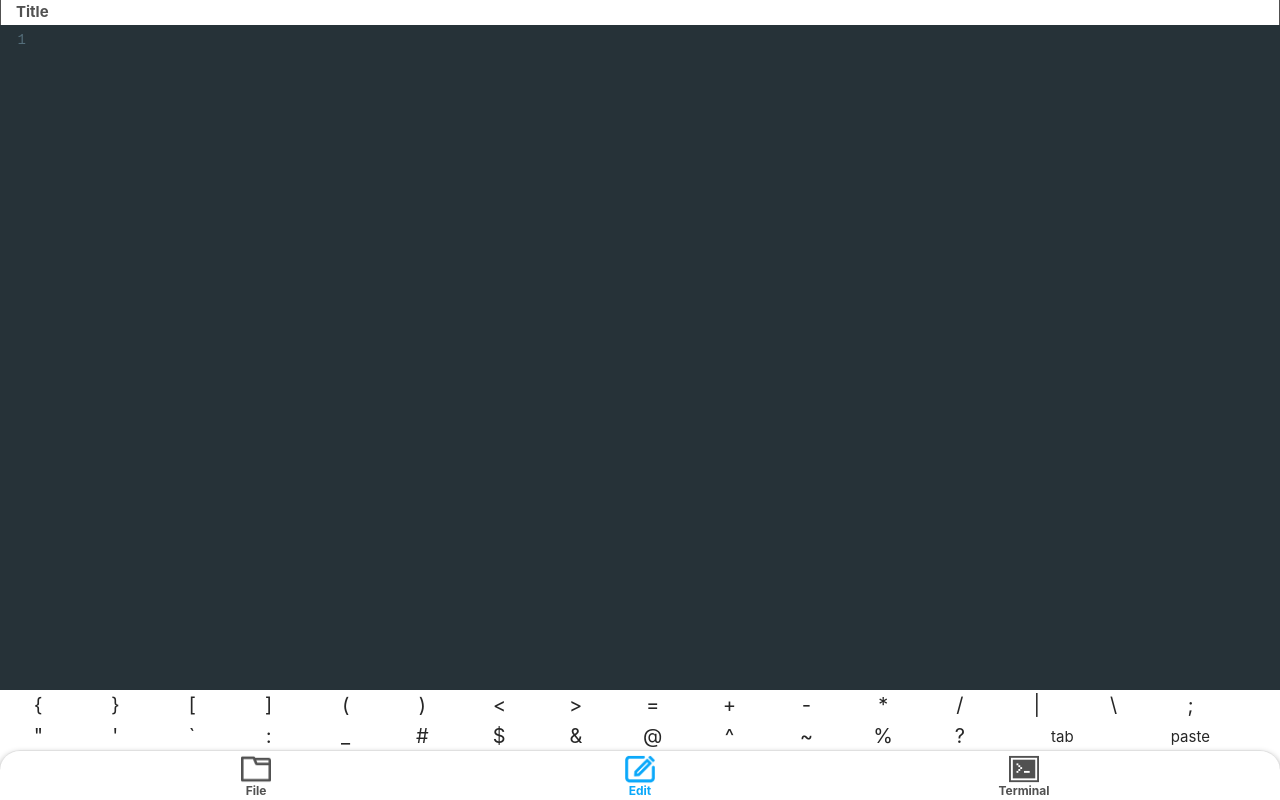
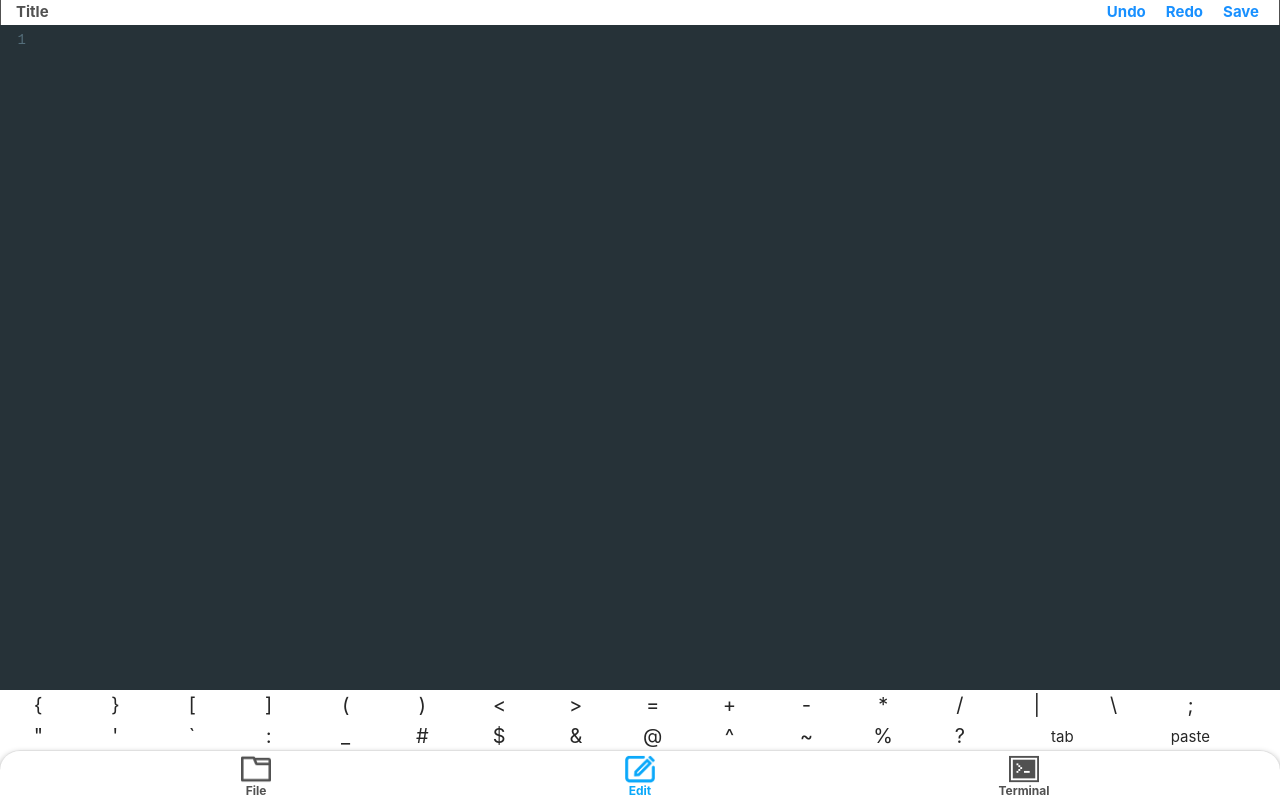
Before and after one commit to OrangeX4/Orangex-UI, a React (Create React App) app: page / in a window 1280 px wide. Both pictures are taken after a click on the element "Edit". Built offline with nearby package versions, Linux system fonts and the light colour scheme; no server answers.

Commit message:
Add undo and redo

```diff
--- a/src/App.tsx
+++ b/src/App.tsx
@@ -200,7 +200,12 @@ function App() {
             case 'edit':
                 return (
                     <div className='orangex-edit-main'>
-                        <div onClick={handleSaveFile} className='orangex-edit-title'>{currentFile}</div>
+                        <div className='orangex-edit-title'>
+                            <span>{currentFile}</span>
+                            <a onClick={handleSaveFile} className='orangex-edit-title-button' href='/#'>Save</a>
+                            <a onClick={() => {cmEditor.focus(); cmEditor.redo()}} className='orangex-edit-title-button' href='/#'>Redo</a>
+                            <a onClick={() => {cmEditor.focus(); cmEditor.undo()}} className='orangex-edit-title-button' href='/#'>Undo</a>
+                        </div>
                         <div className='orangex-edit-codemirror'>
                             <CodeMirror
                                 value={content}
--- a/src/css/Editor.css
+++ b/src/css/Editor.css
@@ -30,6 +30,11 @@
 
 }
 
+.orangex-edit-title-button {
+    float: right;
+    margin-right: 20px;
+}
+
 .orangex-edit-keyboard-root {
     position: fixed;
     z-index: 4;
```
